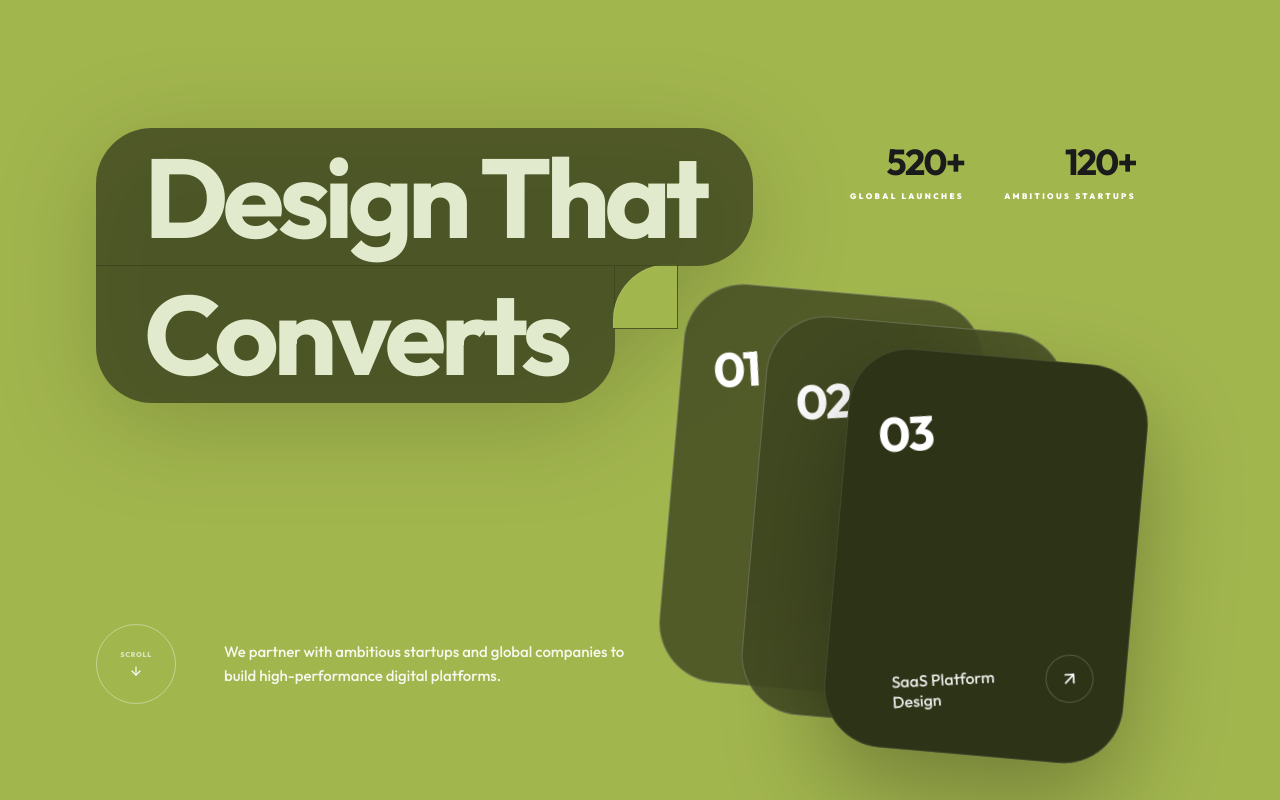
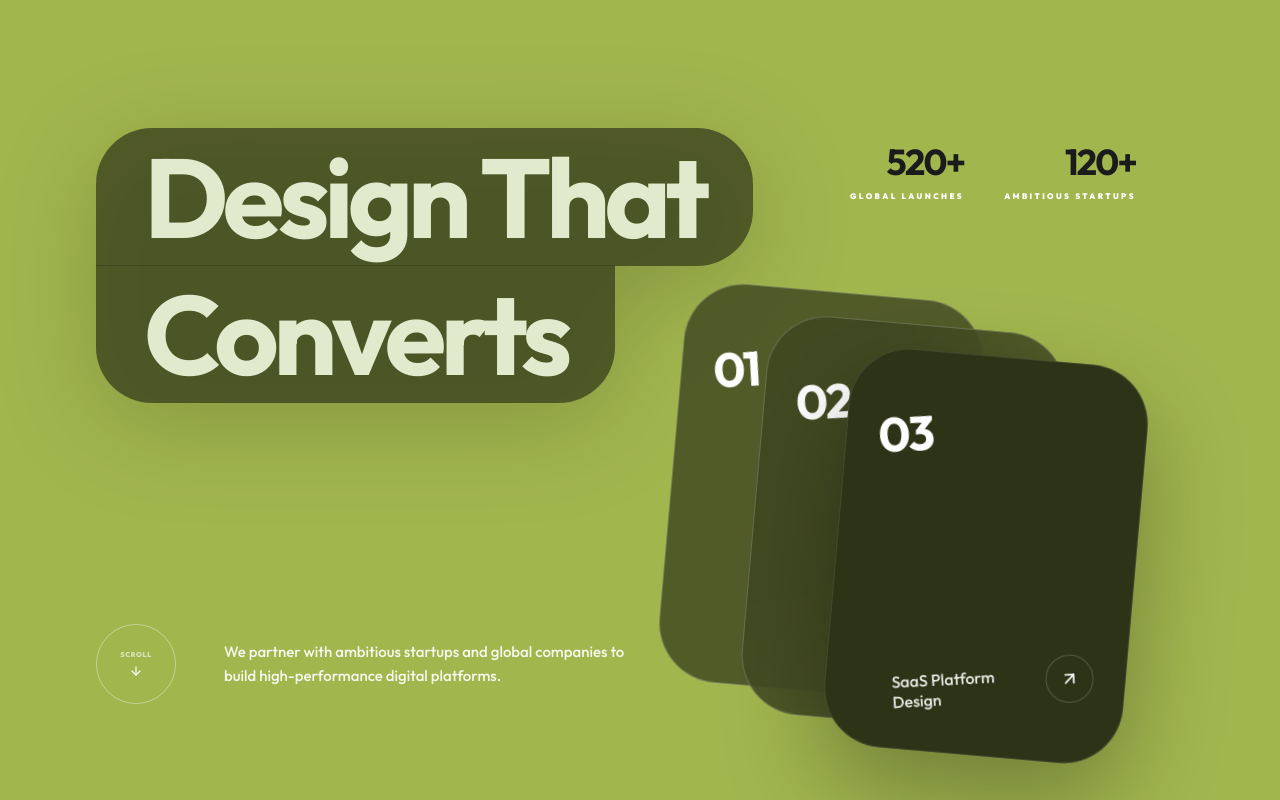
Before and after one commit to ReeturajKumar/Design_Studio, a React (Vite) app: page / in a window 1280 px wide. Shown: the top 800 px of the page. Built offline with nearby package versions, Linux system fonts and the light colour scheme.

Commit message:
styling fixes

```diff
--- a/src/components/home/Hero.tsx
+++ b/src/components/home/Hero.tsx
@@ -110,11 +110,6 @@ export default function Hero() {
                 variants={bgVariants}
                 className="absolute top-0 left-full -translate-x-[1px] w-6 h-6 md:w-16 md:h-16 pointer-events-none z-30"
               >
-                <div className="w-full h-full bg-[#3D441E]/80 backdrop-blur-3xl relative">
-                  <div className="absolute inset-0 bg-[#A2B64E]
-                    rounded-tl-[24px] md:rounded-tl-[48px] lg:rounded-tl-[56px]
-                    border-t border-l border-white/10 -translate-x-[1px] -translate-y-[1px]"></div>
-                </div>
               </motion.div>
             </div>
           </div>
```
